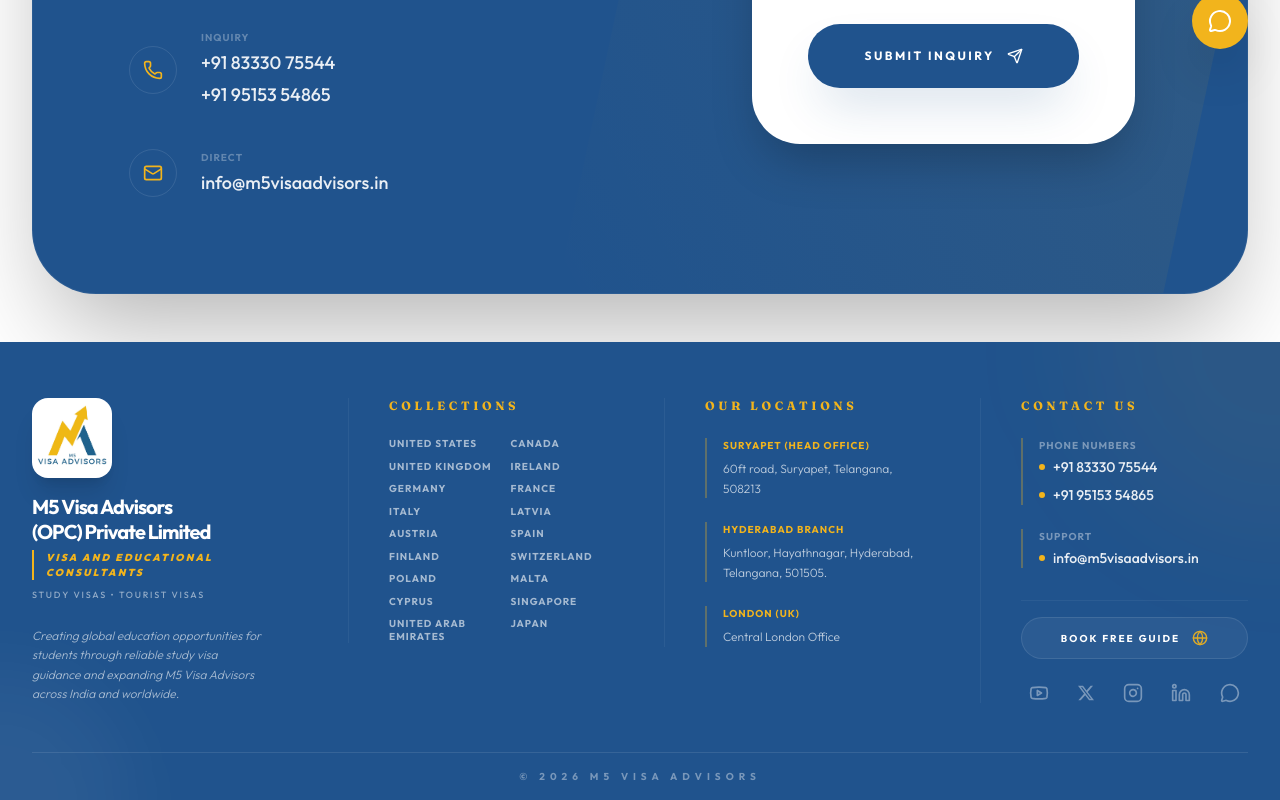
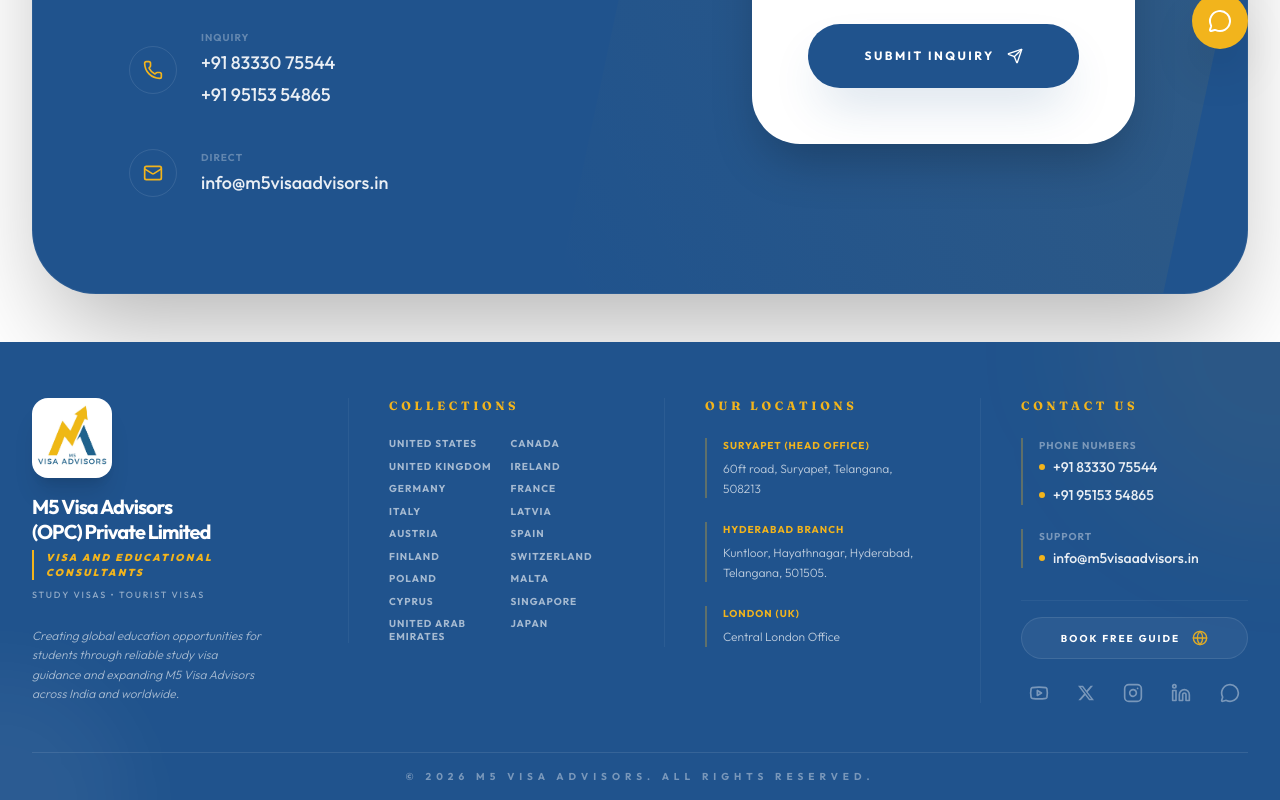
Before and after one commit to SuprajaDarapaneni/m5visa-advisors, a React (Vite) app: page /contact in a window 1280 px wide. Shown: the part 703-1503 px from the top of the page. Built offline with nearby package versions, Linux system fonts and the light colour scheme.

Commit message:
feat(footer): Add copyright year and rights reserved

```diff
--- a/src/components/Footer.tsx
+++ b/src/components/Footer.tsx
@@ -136,7 +136,7 @@
 
         <div className="pt-4 border-t border-white/10 flex flex-col justify-center items-center text-center">
           <p className="text-[10px] font-bold text-white/40 uppercase tracking-[0.5em]">
-            © 2026 M5 Visa Advisors
+            © 2026 M5 Visa Advisors. All Rights Reserved.
           </p>
         </div>
       </div>
```
